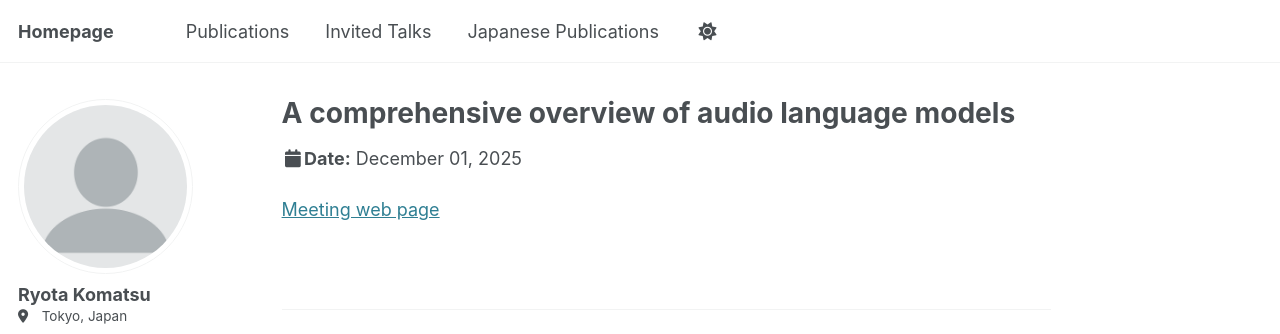
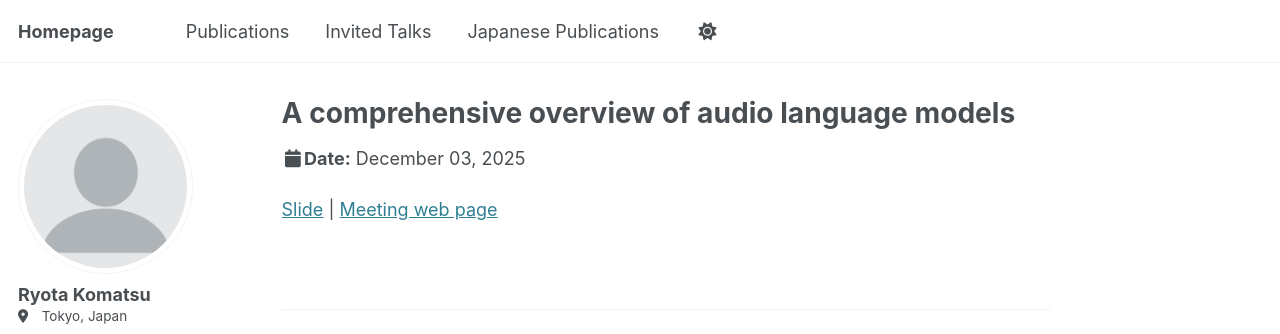
Before and after one commit to ryota-komatsu/ryota-komatsu.github.io, a Jekyll site: the page built from _talks/2025-asa-asj.md, in a window 1280 px wide. Shown: the top 334 px of the page. Built offline with Jekyll 4.4.1, drawn with Linux system fonts in a browser that asks for light colours; some web fonts are replaced.

Commit message:
update talks

```diff
--- a/_talks/2025-asa-asj.md
+++ b/_talks/2025-asa-asj.md
@@ -4,8 +4,8 @@ collection: talks
 type: "Talk"
 permalink: /talks/2025-asa-asj
 venue: "Sixth Joint Meeting Acoustical Society of America and Acoustical Society of Japan"
-date: 2025-12-01
+date: 2025-12-03
 location: "Honolulu, Hawaii"
 ---
 
-[Meeting web page](https://acousticalsociety.org/honolulu-2025/)
+[Slide](https://github.com/ryota-komatsu/slp2025/blob/main/asa2025-lecture.pdf) \| [Meeting web page](https://acousticalsociety.org/honolulu-2025/)
```
